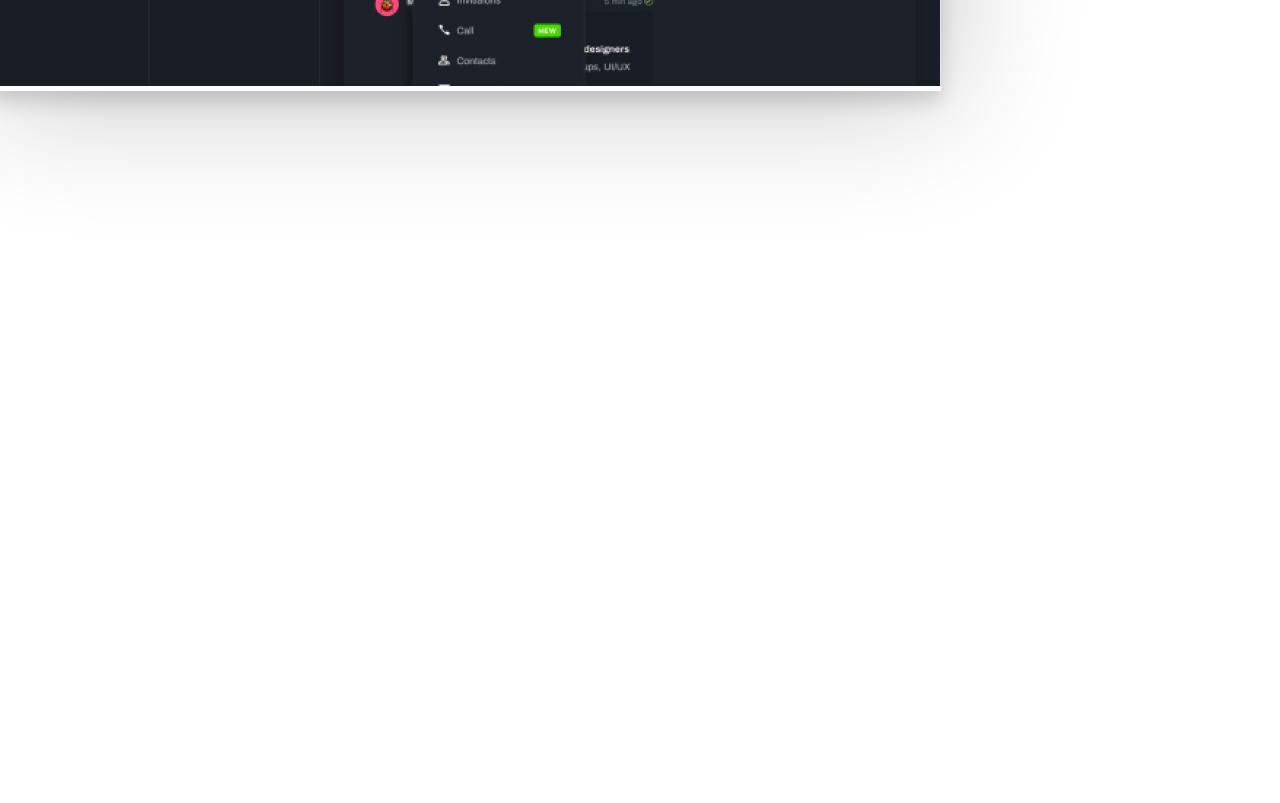
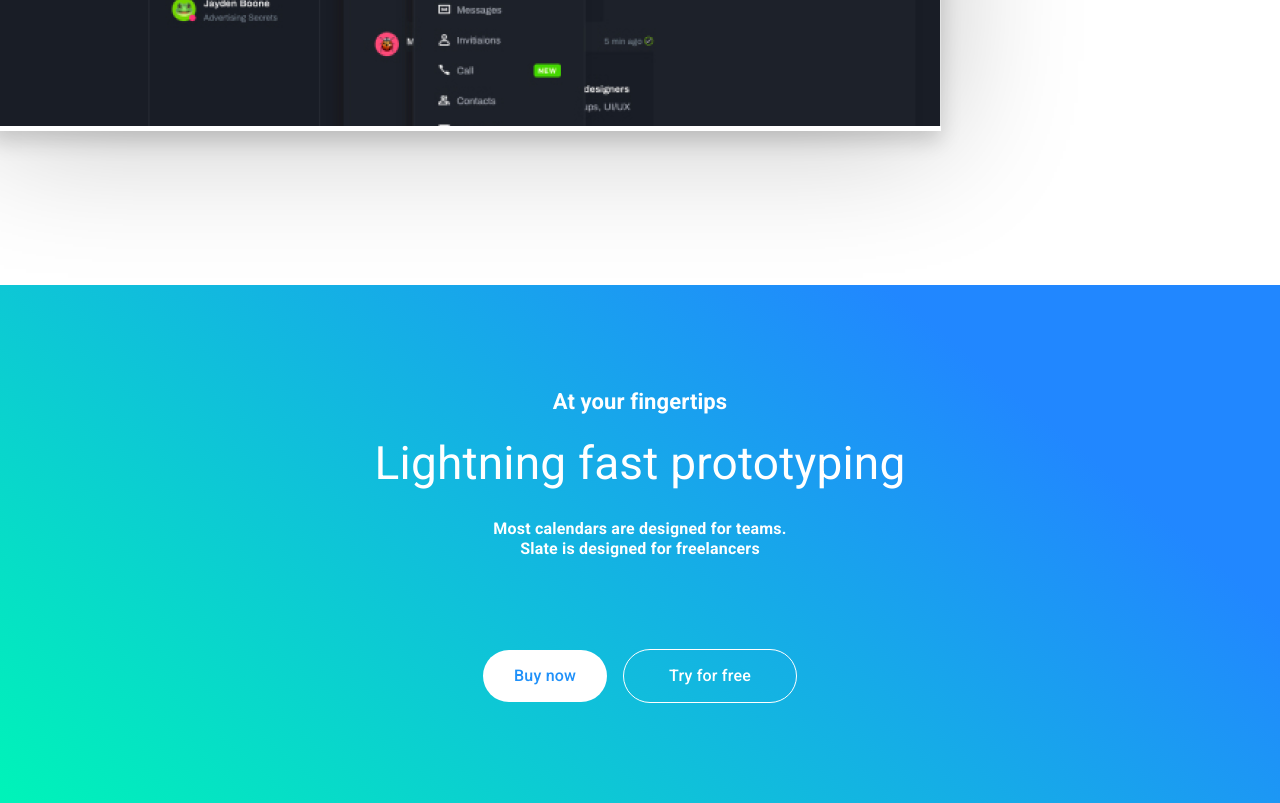
Before and after one commit to kostyalucker/figma__land_blue, a website: page src/index.html in a window 1280 px wide. Shown: the part 2303-3106 px from the top of the page. Before the commit the page ends 2548 px from the top, so only its background shows below. Drawn offline with Linux system fonts and the light colour scheme.

Commit message:
сверстал plans

```diff
--- a/src/index.html
+++ b/src/index.html
@@ -76,6 +76,16 @@
       </ul>
     </div>
   </section>
+  <section class="plans">
+    <p class="features__subtitle">At your fingertips</p>
+    <h2 class="features__title">Lightning fast prototyping</h2>
+    <p class="features__text">Most calendars are designed for teams.
+      Slate is designed for freelancers</p>
+    <div class="plans__links">
+      <a href="#" class="plans_buttons-buy">Buy now</a>
+      <a href="#" class="plans_buttons-try">Try for free</a>
+    </div>
+  </section>
 </main>
 </body>
 </html>
--- a/src/scss/blocks/plans.scss
+++ b/src/scss/blocks/plans.scss
@@ -0,0 +1,65 @@
+.plans {
+  display: flex;
+  justify-content: center;
+  flex-direction: column;
+  align-items: center;
+  background: linear-gradient(39.97deg, #00F3B9 0.79%, #2187FF 79.29%);
+}
+
+.features__subtitle {
+  margin: 0;
+  margin-top: 100px;
+  margin-bottom: 17px;
+
+  @include font(22, 33, 700);
+  color: #FFFFFF;
+  letter-spacing: 0.1px;
+}
+
+.features__title {
+  margin: 0;
+  margin-bottom: 27px;
+
+  @include font(46, 57, 400);
+  color: #FFFFFF;
+  letter-spacing: 0.2px;
+}
+
+.features__text {
+  margin: 0;
+  margin-bottom: 90px;
+  width: 300px;
+
+  @include font(16, 20, 700);
+  color: #FFFFFF;
+  letter-spacing: 0.2px;
+}
+
+.plans__links {
+  margin-bottom: 100px;
+  display: flex;
+  justify-content: center;
+  align-items: center;
+}
+
+.plans_buttons-buy {
+  padding: 18px 31px;
+  background-color: #ffffff;
+  border-radius: 35px;
+  margin-right: 16px;
+
+  @include font(16, 16, 500);
+  color: #2091F9;
+  letter-spacing: 0.2px;
+}
+
+.plans_buttons-try {
+  padding: 18px 45px;
+  background-color: transparent;
+  border: 1px solid #FFFFFF;
+  border-radius: 35px;
+
+  @include font(16, 16, 500);
+  color: #FFFFFF;
+  letter-spacing: 0.2px;
+}
--- a/src/scss/styles.scss
+++ b/src/scss/styles.scss
@@ -3,5 +3,6 @@
 @import "blocks/page-header.scss";
 @import "blocks/header-menu.scss";
 @import "blocks/features.scss";
+@import "blocks/plans.scss";
 @import "blocks/wrap.scss";
 @import "global.scss";
```
Also changed, not shown: src/css/index.min.css.
